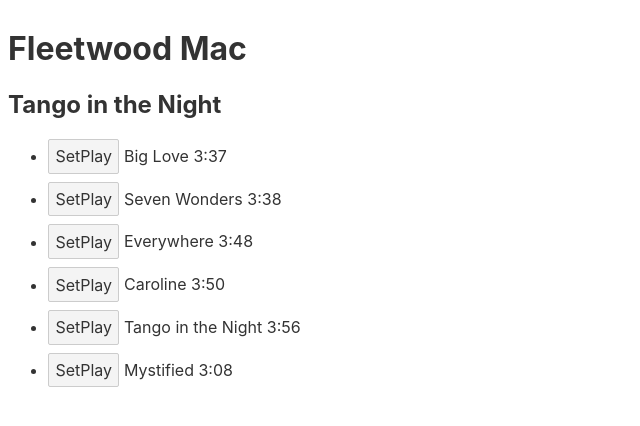
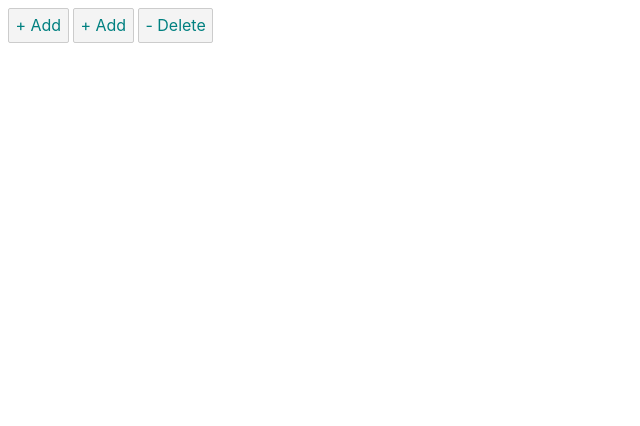
Before and after one commit to aleklucatero/sveltepra, a Svelte app: page / in a window 1280 px wide. Shown: the top 426 px of the page, without its empty margins (0-640 px from the left). Built offline with nearby package versions, Linux system fonts and the light colour scheme.

Commit message:
Added a button component
I added a button component using the <slot> property on svelte. I also updated  by giving each slot a name.

```diff
--- a/src/Album.svelte
+++ b/src/Album.svelte
@@ -1,4 +1,4 @@
-<script>
+<!-- <script>
     import AlbumTrack from "./AlbumTrack.svelte"
 
     export let albumTitle
@@ -18,4 +18,4 @@
     {#each albumTracks as track}
     <AlbumTrack {setPlaying} {playing} {...track} />
     {/each}
-</ul>
+</ul> -->
--- a/src/AlbumTrack.svelte
+++ b/src/AlbumTrack.svelte
@@ -1,4 +1,4 @@
-<script>
+<!-- <script>
     export let setPlaying
     export let playing
     export let title
@@ -18,4 +18,4 @@
     .playing {
         color: teal;
     }
-</style>
+</style> -->
--- a/src/App.svelte
+++ b/src/App.svelte
@@ -122,29 +122,31 @@
 	// }
 
 	/*--------Components----------*/
-	import Artist from "./Artist.svelte"
-	import Album from "./Album.svelte"
+	// import Artist from "./Artist.svelte"
+	// import Album from "./Album.svelte"
 
-	let artist = [
-		{
-			name: `Fleetwood Mac`,
-			albums:  [
-				{
-					name: `Tango in the Night`,
-					year: 1987,
-					tracks: [
-						{ title: `Big Love`, length: `3:37` },
-						{ title: `Seven Wonders`, length: `3:38` },
-						{ title: `Everywhere`, length: `3:48` },
-						{ title: `Caroline`, length: `3:50` },
-						{ title: `Tango in the Night`, length: `3:56` },
-						{ title: `Mystified`, length: `3:08` },
-					]
-				}
-			]
-		}
-	]
+	// let artist = [
+	// 	{
+	// 		name: `Fleetwood Mac`,
+	// 		albums:  [
+	// 			{
+	// 				name: `Tango in the Night`,
+	// 				year: 1987,
+	// 				tracks: [
+	// 					{ title: `Big Love`, length: `3:37` },
+	// 					{ title: `Seven Wonders`, length: `3:38` },
+	// 					{ title: `Everywhere`, length: `3:48` },
+	// 					{ title: `Caroline`, length: `3:50` },
+	// 					{ title: `Tango in the Night`, length: `3:56` },
+	// 					{ title: `Mystified`, length: `3:08` },
+	// 				]
+	// 			}
+	// 		]
+	// 	}
+	// ]
 
+	/*--------Slots----------*/
+	import Button from "./Button.svelte"
 
 </script>
 
@@ -218,7 +220,7 @@
 	{/each}
 </ul> -->
 
-{#each artist as artist}
+<!-- {#each artist as artist}
 	<Artist artistName={artist.name} />
 		{#each artist.albums as album}
 			<Album
@@ -226,4 +228,19 @@
 				albumTracks={album.tracks}
 			/>
 		{/each}
-{/each}
+{/each} -->
+
+<Button>
+	<span slot="icon">+</span>
+	<span slot="text">Add</span>
+</Button>
+
+<Button>
+	<span slot="icon">+</span>
+	<span slot="text">Add</span>
+</Button>
+
+<Button>
+	<span slot="icon">-</span>
+	<span slot="text">Delete</span>
+</Button>
--- a/src/Artist.svelte
+++ b/src/Artist.svelte
@@ -1,5 +1,5 @@
-<script>
+<!-- <script>
     export let artistName
 </script>
 
-<h1>{artistName}</h1>
+<h1>{artistName}</h1> -->
--- /dev/null
+++ b/src/Button.svelte
@@ -0,0 +1,11 @@
+<button>
+    <slot name="icon"></slot>
+    <slot name="text"></slot>
+</button>
+
+<style>
+    button {
+        color: teal;
+    }
+
+</style>
```
